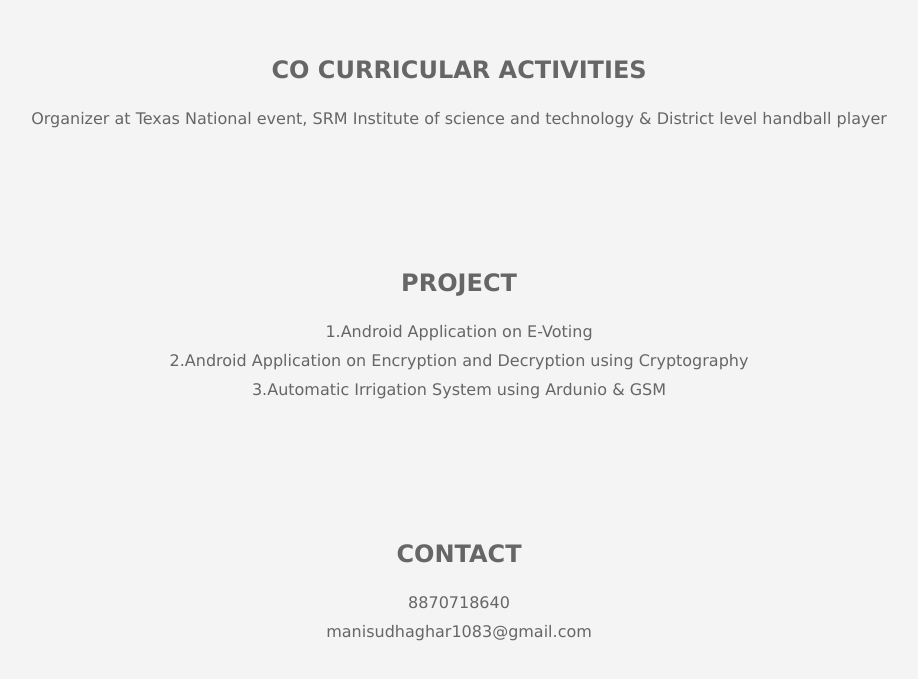
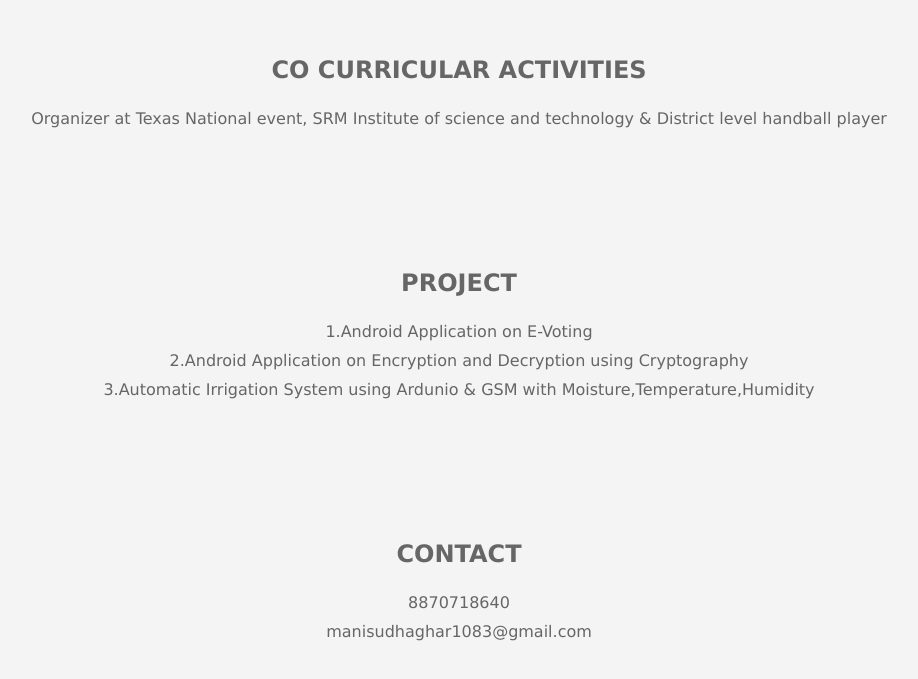
Before and after one commit to sudhaghar/Sudhaghar.github.io, a plain HTML site: page index.html in a window 1280 px wide. Shown: the part 2053-2732 px from the top of the page, without its empty margins (181-1099 px from the left). Drawn offline with Linux system fonts and the light colour scheme.

Commit message:
Update index.html

```diff
--- a/index.html
+++ b/index.html
@@ -86,7 +86,7 @@
 				<p>
 					1.Android Application on E-Voting <br>
 					2.Android Application on Encryption and Decryption using Cryptography <br>
-					3.Automatic Irrigation System using Ardunio & GSM
+					3.Automatic Irrigation System using Ardunio & GSM with Moisture,Temperature,Humidity
 	 			</p>
 			</section>
 <section class="section section-light">
```
